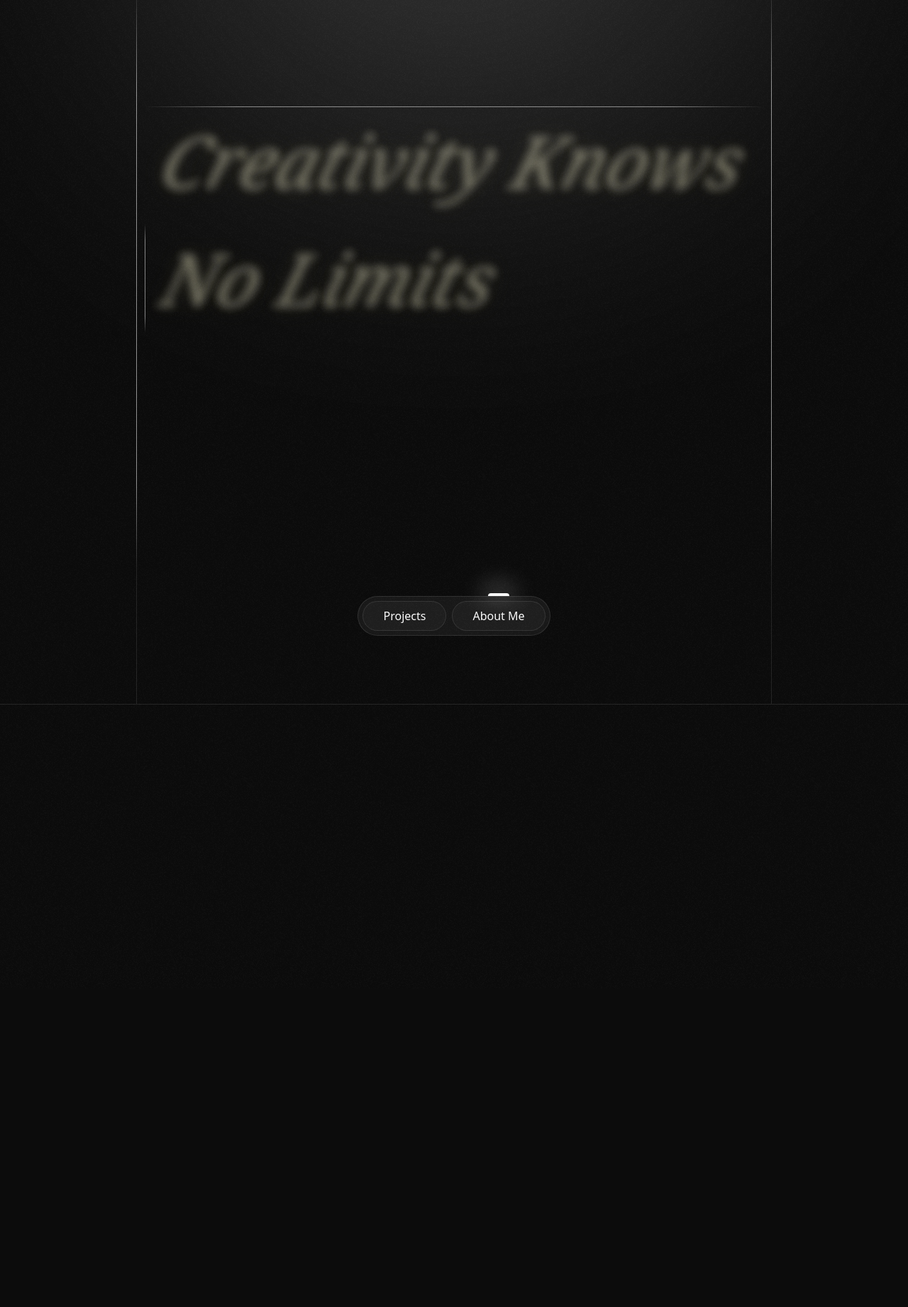
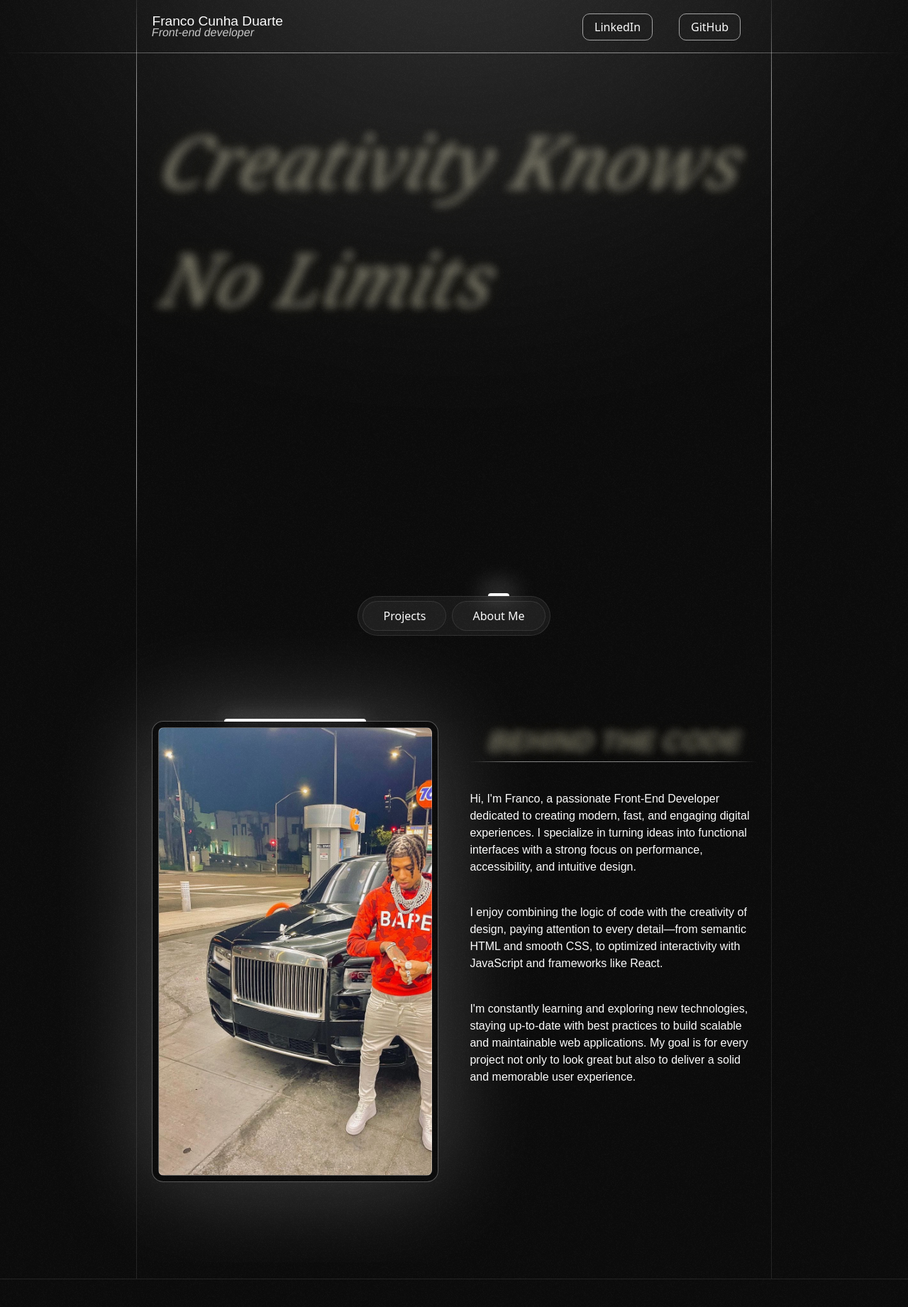
Before and after one commit to FranCunhaDuarte/NewPortfolio, a React (Vite) app: page /aboutme in a window 1280 px wide. Shown: the top 1842 px of the page at 71% size. Before the commit the page ends 1393 px from the top, so only its background shows below. Built offline with nearby package versions, Linux system fonts and the light colour scheme; a web font is replaced by a local one.

Commit message:
Title animation timeline, starting about me section

```diff
--- a/src/components/AboutMe.jsx
+++ b/src/components/AboutMe.jsx
@@ -1,10 +1,64 @@
-import React from 'react'
+import React, { useEffect, useRef } from 'react'
+import gsap from 'gsap'
+import { ScrollTrigger } from 'gsap/ScrollTrigger'
 
 const AboutMe = () => {
+
+  const title = useRef(null)
+  const titleLine = useRef(null)
+
+  useEffect(() =>{
+    if (!title ) return
+
+    const tl = gsap.timeline()
+
+    tl.fromTo(titleLine.current,{scaleX:0},{scaleX:1,duration: .6, ease:'power2', delay:.5})
+    .fromTo(title.current,{yPercent: 100}, {yPercent: 0, duration: 1, ease: "back.out"})
+  },[])
+
+  useEffect(() =>{
+    gsap.fromTo('.desc-para',
+      { x: -50,
+        opacity: 0 },
+
+      { x: 0,
+        opacity: 1,
+        duration: 1.5,
+        ease: 'power2',
+        stagger: .8,
+        delay: 1}
+    )
+  },[])
+
+  const photoMe = useRef(null)
+
+  useEffect(() =>{
+    if(!photoMe) return
+
+    gsap.fromTo(photoMe.current,
+      { opacity: 0, y: 150 },
+      { scrollTrigger: photoMe.current, opacity: 1, y: 0, duration: 1, ease: 'power2' }
+    )
+  },[])
+
+
   return (
     <>
-        <div className='flex flex-col items-center justify-center gap-28'>
-
+        <div className='flex flex-col items-center justify-center gap-28 my-20' >
+          <div className='grid grid-cols-2'>
+            <div className='w-[90%] mx-auto' ref={photoMe}>
+              <div className='w-full h-[650px] bg-primary border border-white-25 relative p-2 rounded-[1rem]' style={{boxShadow: '0px 0px 141px 0px rgba(255,255,255,0.25)'}}>
+                <div className='w-[200px] h-[4px] absolute top-[-4px] left-1/2 -translate-x-1/2 bg-white rounded-t-full ' style={{boxShadow: '0px 0px 30px 0px rgba(255,255,255,0.75)'}}></div>
+                <div className='w-full h-full border border-white-25 rounded-[.5rem] bg-no-repeat bg-cover' style={{backgroundImage: 'url(./media/images/myimage.jpg)'}}></div>
+              </div>
+            </div>
+            <div className='w-[90%] mx-auto text-desc-cont'>
+              <div className='overflow-hidden px-7 relative'><div ref={titleLine} className='line-gradient-to-right absolute bottom-0 left-0'></div><span ref={title} className='title-glow font-black inline-block xl:text-[3vw] text-nowrap text-[10.5vw] font-sfpro skew-x-[-15deg] bg-clip-text text-transparent' style={ {backgroundImage: "var(--gradient-primarywhite)"} }>BEHIND THE CODE</span></div>
+              <p className='desc-para font-sfpro text-white text-start mb-10 mt-10 '>Hi, I'm Franco, a passionate Front-End Developer dedicated to creating modern, fast, and engaging digital experiences. I specialize in turning ideas into functional interfaces with a strong focus on performance, accessibility, and intuitive design.</p>
+              <p className='desc-para font-sfpro text-white text-start mb-10 '>I enjoy combining the logic of code with the creativity of design, paying attention to every detail—from semantic HTML and smooth CSS, to optimized interactivity with JavaScript and frameworks like React.</p>
+              <p className='desc-para font-sfpro text-white text-start mb-10 '>I'm constantly learning and exploring new technologies, staying up-to-date with best practices to build scalable and maintainable web applications. My goal is for every project not only to look great but also to deliver a solid and memorable user experience.</p>
+            </div>
+          </div>
         </div>
     </>
   )
--- a/src/components/Header.jsx
+++ b/src/components/Header.jsx
@@ -4,7 +4,7 @@ import { Link } from 'react-router-dom'
 
 const Header = () => {
 
-  const [atTop,setAtTop] = useState(false)
+  const [atTop,setAtTop] = useState(true)
   const [show,setShow] = useState(true)
   const [lastScroll,setLastScroll] = useState(0)
 
--- a/src/components/Title.jsx
+++ b/src/components/Title.jsx
@@ -13,18 +13,21 @@ const Title = () => {
         if(!title1) return
         if(!title2) return
 
-        gsap.fromTo(title1Line.current,{scaleX:0},{scaleX:1,duration: 1, ease:'power2', delay:.5})
-        gsap.fromTo(title2Line.current,{scaleY:0},{scaleY:1,duration: 1, ease:'power2', delay:1.3})
+        const tl = gsap.timeline()
 
-        gsap.fromTo(title1.current,{yPercent: -100}, {yPercent: 0, duration: 1, ease: "back.out", delay: 1})
-        gsap.fromTo(title2.current,{xPercent: -120}, {xPercent: 0, duration: 1, ease: "back.out(1)", delay: 1.9})
+        tl.fromTo(title1Line.current,{scaleX:0},{scaleX:1,duration: 1, ease:'power2', delay:.5})
+        .fromTo(title1.current,{yPercent: -100}, {yPercent: 0, duration: 1, ease: "back.out", delay: -.4})
+        .fromTo(title2Line.current,{scaleY:0},{scaleY:1,duration: 1, ease:'power2', delay:-.4})
+        .fromTo(title2.current,{xPercent: -120}, {xPercent: 0, duration: 1, ease: "back.out(1)", delay: -.4})
+        .to(title1Line.current,{scaleX: 0, duration: 1, ease:'power2', delay: -1.5})
+        .to(title2Line.current,{scaleY: 0, duration: 1, ease:'power2', delay: -.3})
 
     },[])
 
   return (
     <>
       <div className='flex flex-col items-start mx-auto w-fit pt-20 overflow-y-hidden'>
-        <div className='overflow-hidden px-7 pb-3 relative'><div ref={title1Line} className='line line-gradient-to-right'></div><span ref={title1} className='title-glow inline-block xl:text-[8vw] text-[10.5vw] italic font-gloock skew-x-[-15deg] bg-clip-text text-transparent' style={ {backgroundImage: "var(--gradient-primarywhite)"} }>Creativity Knows</span></div>
+        <div className='overflow-hidden px-7 pb-3 relative'><div ref={title1Line} className='line line-gradient-to-right top-0'></div><span ref={title1} className='title-glow inline-block xl:text-[8vw] text-[10.5vw] italic font-gloock skew-x-[-15deg] bg-clip-text text-transparent' style={ {backgroundImage: "var(--gradient-primarywhite)"} }>Creativity Knows</span></div>
         <div className='overflow-hidden px-7 pr-10 relative'><div ref={title2Line} className='line line-gradient-to-top'></div><span ref={title2} className='title-glow inline-block xl:text-[8vw] text-[10.5vw] italic font-gloock skew-x-[-15deg] bg-clip-text text-transparent' style={ {backgroundImage: "var(--gradient-primarywhite)"} }>No Limits</span></div>
       </div>
     </>
--- a/src/index.css
+++ b/src/index.css
@@ -35,7 +35,6 @@
   .line-gradient-to-right{
     position: absolute;
     left: 0;
-    top: 0;
     width: 100%;
     height: 1px;
     background-image: var(--gradient-opacitiy-to-right);
@@ -55,6 +54,7 @@
   --color-primary: #0C0C0C;
 
   --color-white-50: #ffffff1a;
+  --color-white-25: #ffffff50;
 
   --font-gloock: "Gloock", Georgia, 'Times New Roman', Times, serif;
   --font-sfpro: "SFPro", sans-serif;
--- a/src/pages/HomeMain.jsx
+++ b/src/pages/HomeMain.jsx
@@ -12,9 +12,9 @@ const HomeLayout = () => {
 
   const [locationX,setLocationX] = useState(0)
 
-  let activeElement = refPorjects.current
 
   useEffect(() =>{
+    let activeElement = refPorjects.current
 
     if(location.pathname == '/projects'){
       activeElement = refPorjects.current
```
Also changed, not shown: public/media/images/myimage.jpg (added).
